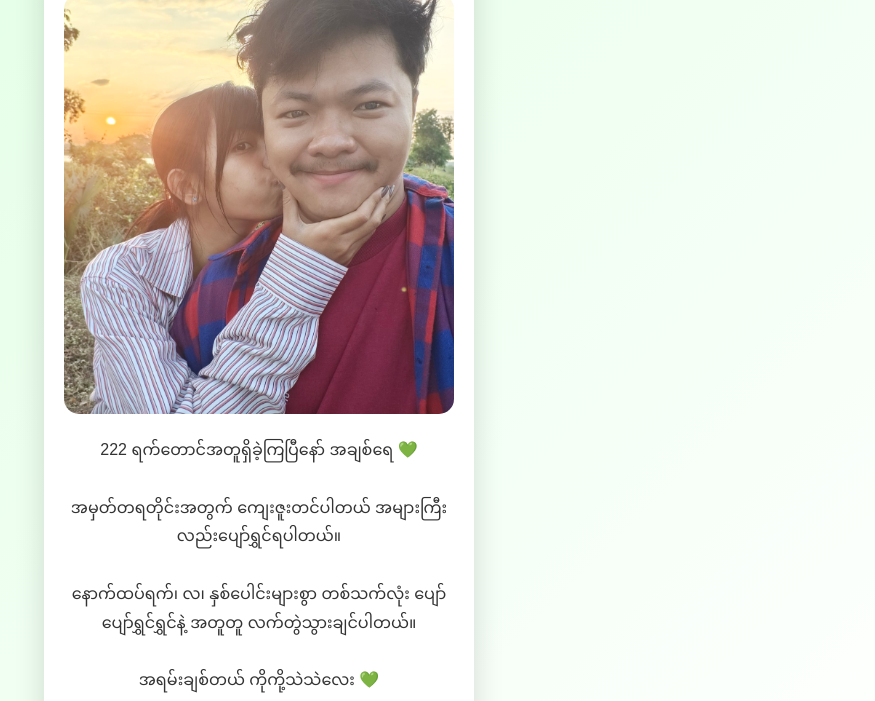
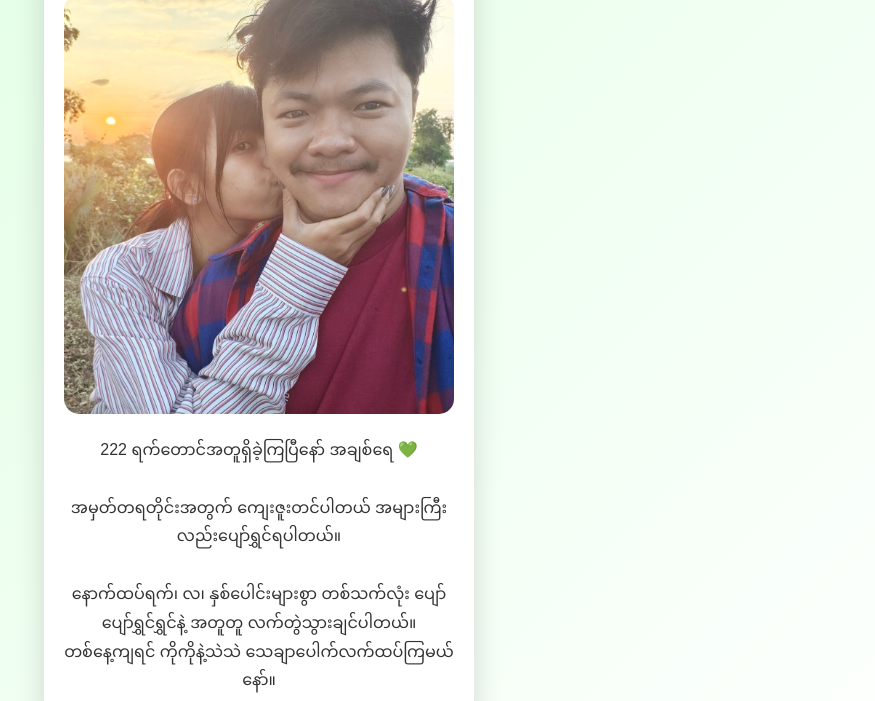
Before and after one commit to saiwannahtun15-blip/222-days, a plain HTML site: page index.html in a window 1280 px wide. Shown: the part 99-800 px from the top of the page, without its empty margins (381-1256 px from the left). Drawn offline with Linux system fonts and the light colour scheme.

Commit message:
Update index.html

```diff
--- a/index.html
+++ b/index.html
@@ -23,8 +23,9 @@ audio{width:100%}
 အမှတ်တရတိုင်းအတွက် ကျေးဇူးတင်ပါတယ် အများကြီးလည်းပျော်ရွှင်ရပါတယ်။
 
 နောက်ထပ်ရက်၊ လ၊ နှစ်ပေါင်းများစွာ တစ်သက်လုံး ပျော်ပျော်ရွှင်ရွှင်နဲ့ အတူတူ လက်တွဲသွားချင်ပါတယ်။
+တစ်နေ့ကျရင် ကိုကိုနဲ့သဲသဲ သေချာပေါက်လက်ထပ်ကြမယ်နော်။
 
-အရမ်းချစ်တယ် ကိုကို့သဲသဲလေး 💚</div>
+အရမ်းချစ်တယ် ကိုကို့သဲသဲလေး အာဘွား😘 💚</div>
 <audio controls autoplay loop>
 <source src="song.mp3" type="audio/mpeg">
 </audio>
```
